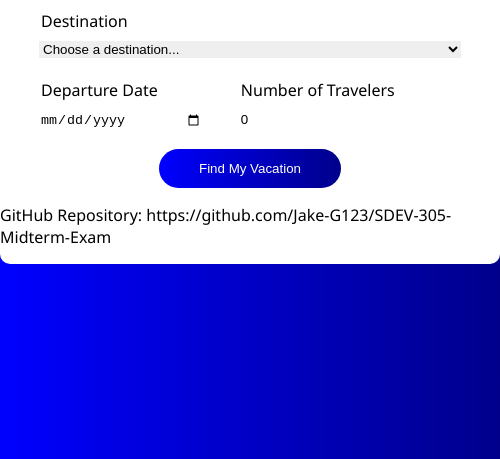
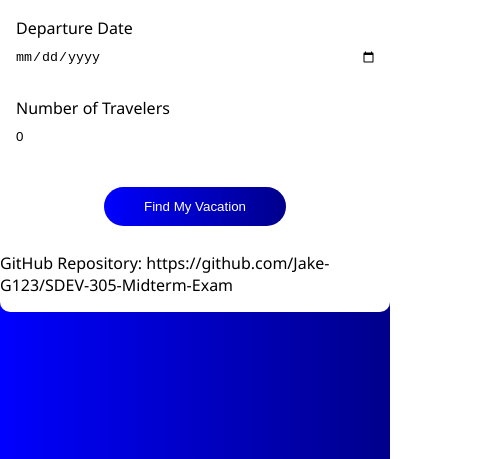
Before and after one commit to Jake-G123/SDEV-305-Midterm-Exam, a website: page views/home.html in a window 390 px wide. Shown: the part 385-844 px from the top of the page, 500 px wide, since content can reach past the window. Drawn offline with Linux system fonts and the light colour scheme; files that its build step writes are made by us from their sources; files whose address does not match are found by name.

Commit message:
Finished final details

```diff
--- a/public/styles/styles.css
+++ b/public/styles/styles.css
@@ -1,6 +1,5 @@
 html {
     font-family:'Segoe UI', Tahoma, Geneva, Verdana, sans-serif;
-    min-width: 500px;
 }
 
 html, body {
@@ -52,10 +51,10 @@ form {
     display: grid;
     margin: 25px;
     margin-bottom: 0px;
-    grid-template-columns: (2, 1fr);
-    grid-template-rows: (3, 1fr);
+    grid-template-columns: repeat(2, 1fr);
+    grid-template-rows: repeat(3, 1fr);
     grid-column-gap: 10px;
-    grid-row-gap: 10px;
+    grid-row-gap: 20px;
     grid-template-areas:
     "destination           destination"
     "departure-date   num-of-travelers"
@@ -82,6 +81,7 @@ fieldset {
     display: flex;
     flex-flow:row nowrap;
     justify-content: center;
+    align-items: center;
 }
 button {
     color: white;
@@ -96,11 +96,27 @@ footer {
     flex-flow: row nowrap;
     justify-content: center;
 }
+.error-container {
+    min-height: 20px;
+    position:absolute;
+}
 .error {
     color: red;
     display: none;
-}
-
-@media (max-width: 500px) {
 
 }
+@media (max-width: 600px) {
+    html {
+        min-width: 250px;
+    }
+    form {
+    margin: 0;
+    grid-template-columns: repeat(1, 1fr);
+    grid-template-rows: repeat(4, 1fr);
+    grid-template-areas:
+    "destination"
+    "departure-date"
+    "num-of-travelers"
+    "submit-button";
+}
+}
--- a/views/home.html
+++ b/views/home.html
@@ -4,7 +4,7 @@
     <meta charset="UTF-8">
     <meta name="viewport" content="width=device-width, initial-scale=1.0">
     <title>Vacation Booking</title>
-    <link rel="icon" href="images/pizza-icon.jpg"> <!-- change icon -->
+    <link rel="icon" href="images/Smiley.png">
     <script src="js/vacation.js" defer></script>
     <link rel="stylesheet" href="styles/styles.css">
 </head>
@@ -25,17 +25,23 @@
                     <option value="maldives">Maldives</option>
                     <option value="new-york-usa">New York City, USA</option>
                 </select>
-                <span id="err-destination" class="error">Please select a destination</span>
+                <div class="error-container">
+                    <span id="err-destination" class="error">Please select a destination</span>
+                </div>
             </fieldset>
             <fieldset class="departure-date">
                 <legend>Departure Date</legend>
-                <input type="date" id="departure-date"> <!-- work on the date -->
-                <span id="err-date-input" class="error">Please enter departure date</span>
+                <input type="date" id="departure-date">
+                <div class="error-container">
+                    <span id="err-date-input" class="error">Please enter departure date</span>
+                </div>
              </fieldset>
              <fieldset class="num-of-travelers">
                 <legend>Number of Travelers</legend>
                 <input type="number" id="num-of-travelers" value="0">
-                <span id="err-num-of-travelers" class="error">Please enter number of travelers</span>
+                <div class="error-container">
+                    <span id="err-num-of-travelers" class="error">Please enter number of travelers</span>
+                </div>
              </fieldset>
 
              <div class="submit-button">
```
Also changed, not shown: views/confirmation.html (+1 -1 lines), public/images/Smiley.png (added), public/images/pizza-icon.jpg (deleted).
